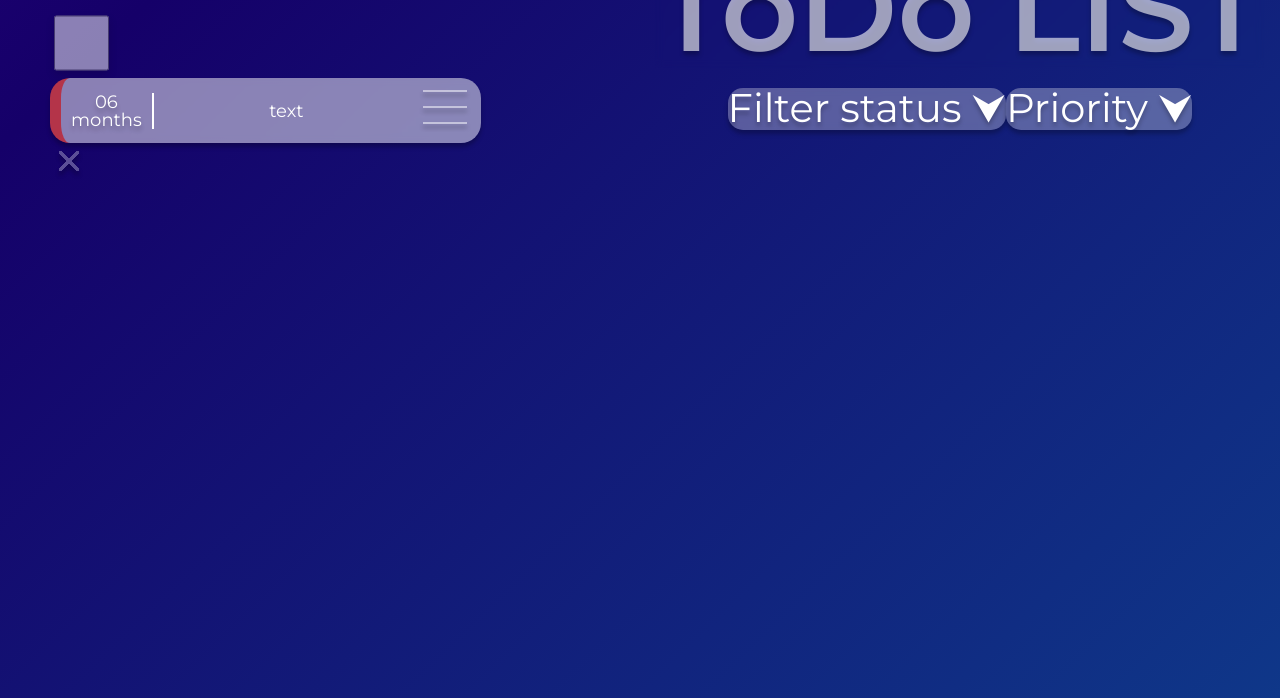
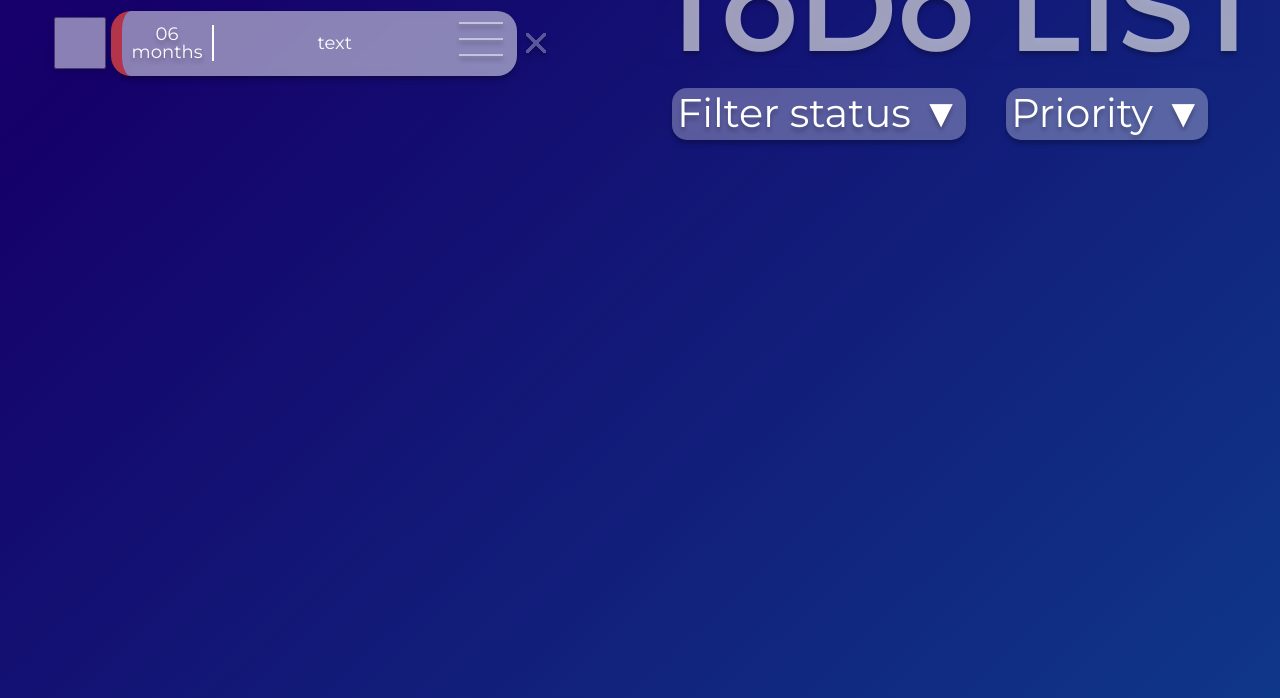
Before and after one commit to wi1dcode/todo, a plain HTML site: page index.html in a window 1280 px wide. Shown: the part 102-800 px from the top of the page. Drawn offline with Linux system fonts and the light colour scheme.

Commit message:
Fix list

```diff
--- a/style.css
+++ b/style.css
@@ -134,7 +134,7 @@ aside {
 }
 
 .filter > a::after {
-    content: " ⮟";
+    content: " ▼";
 }
 
 .sous {
@@ -151,13 +151,14 @@ aside {
     float: left;
     text-align: center;
     position: relative;
+    margin-right: 40px;
 }
 
 .padd {
     margin-top: 20PX;
     color: rgba(255, 255, 255, 0.5);
     text-shadow: 0px 4px 4px rgba(0, 0, 0, 0.25);
-    padding: 5  px;
+    padding: 5px;
 }
 
 .red {
@@ -229,6 +230,9 @@ aside {
 
 .event {
     width: 500px;
+    display: flex;
+    flex-wrap: nowrap;
+    align-items: center;
 }
 
 /* *********************** Formulaire:  ************************/
```
